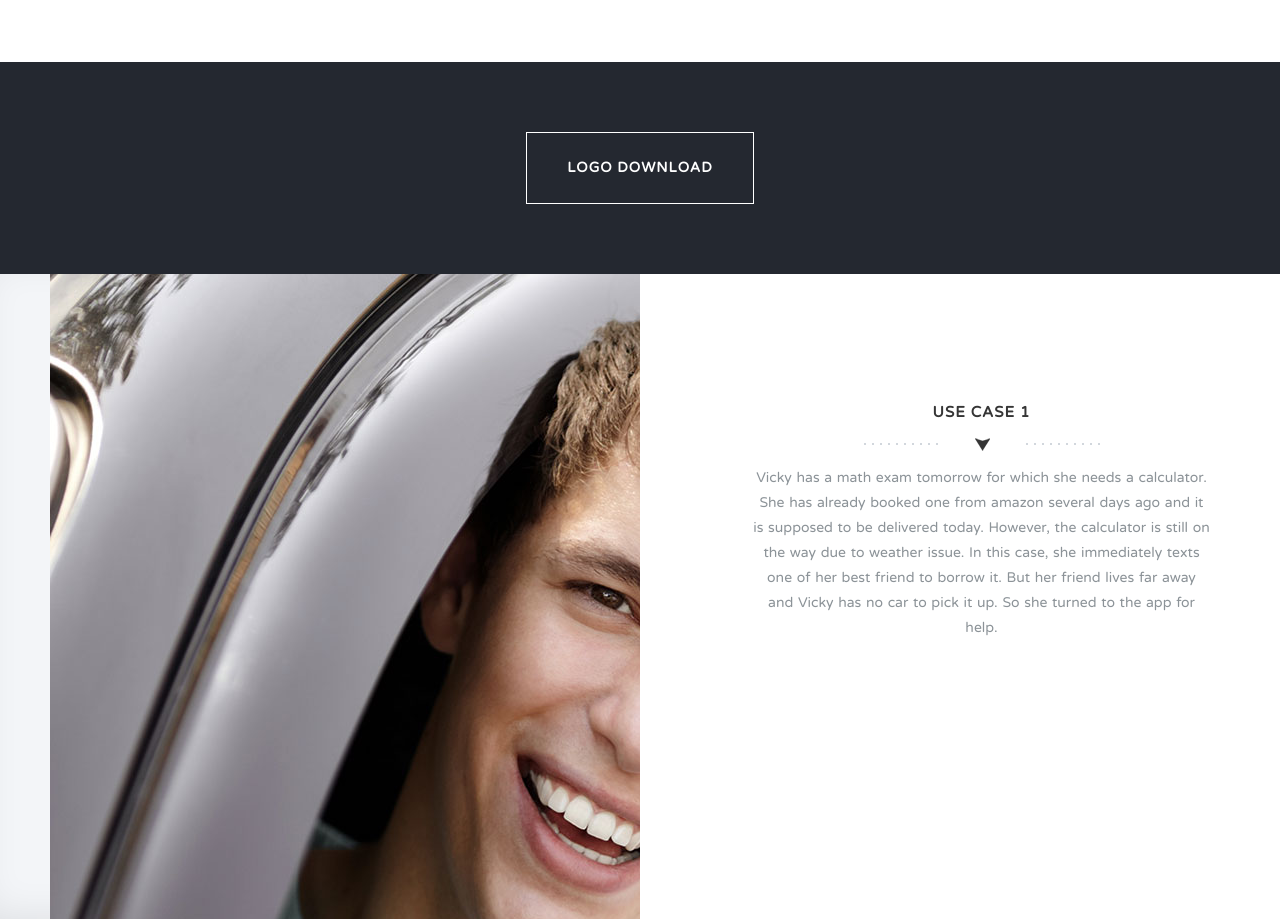
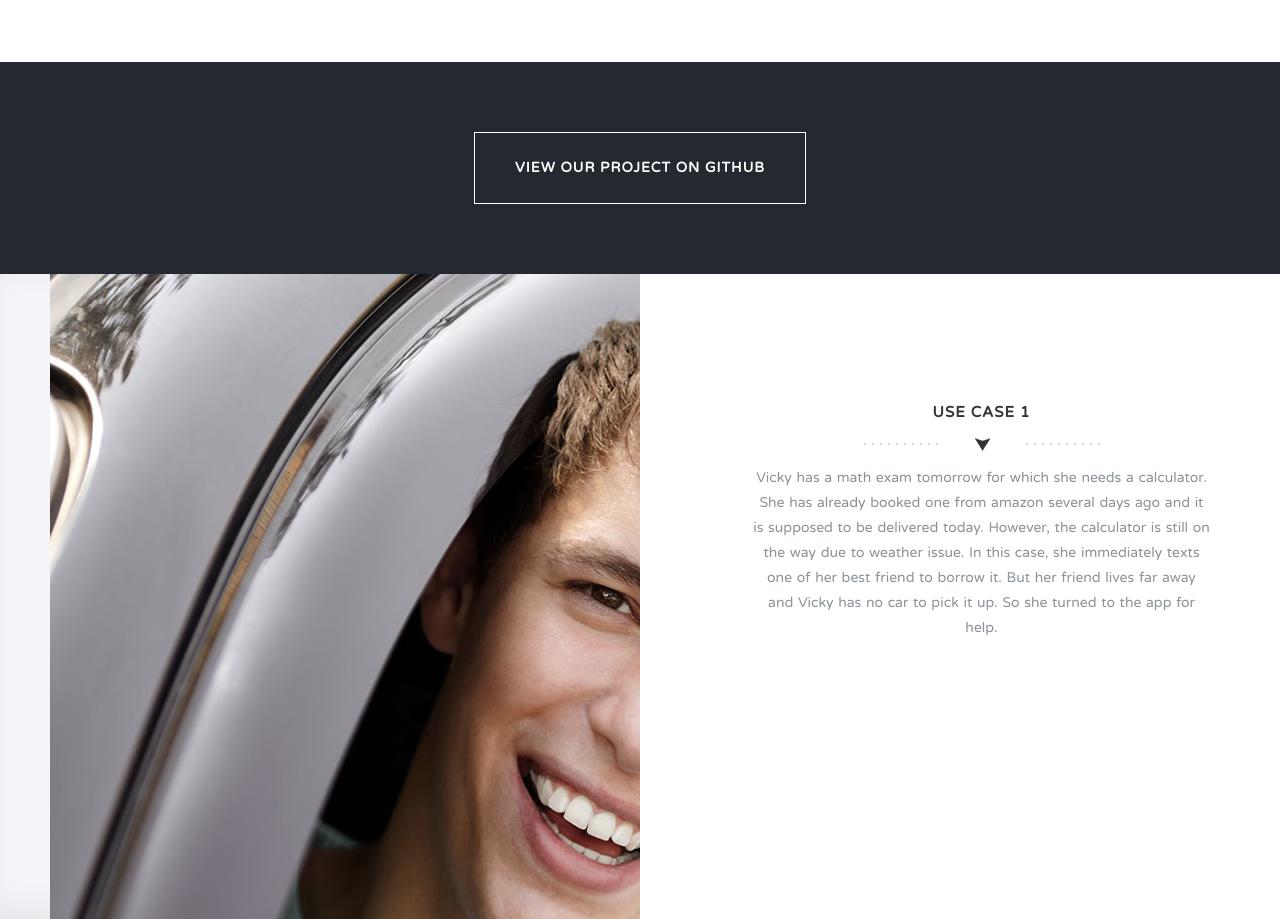
Before and after one commit to cguodesign/Pika, a plain HTML site: page index.html in a window 1280 px wide. Shown: the part 2140-3059 px from the top of the page. Drawn offline with nearby package versions, Linux system fonts and the light colour scheme.

Commit message:
updated github

```diff
--- a/index.html
+++ b/index.html
@@ -90,7 +90,7 @@
           <div class="container">
             <div class="row">
               <div class="col-md-12">
-                <a href="https://drive.google.com/file/d/0B-UwhXAv9Y5-bE9QNnh4TE0tNVk/view?usp=sharing" class="ignite-btn">Logo Download</a>
+                <a href="https://github.com/vickygaoyuan/pickup" class="ignite-btn">View Our Project on Github</a>
               </div>
             </div>
           </div>
```
